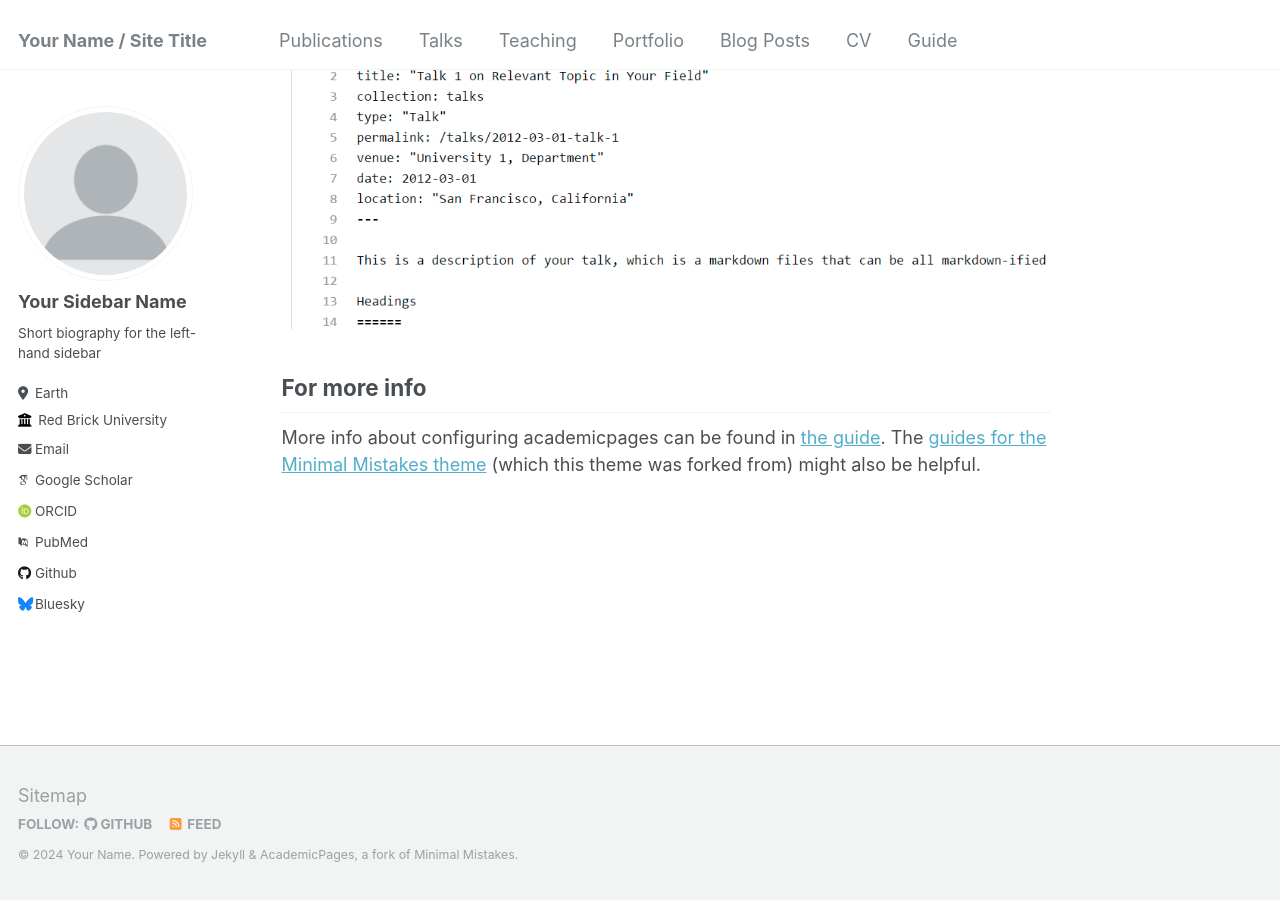
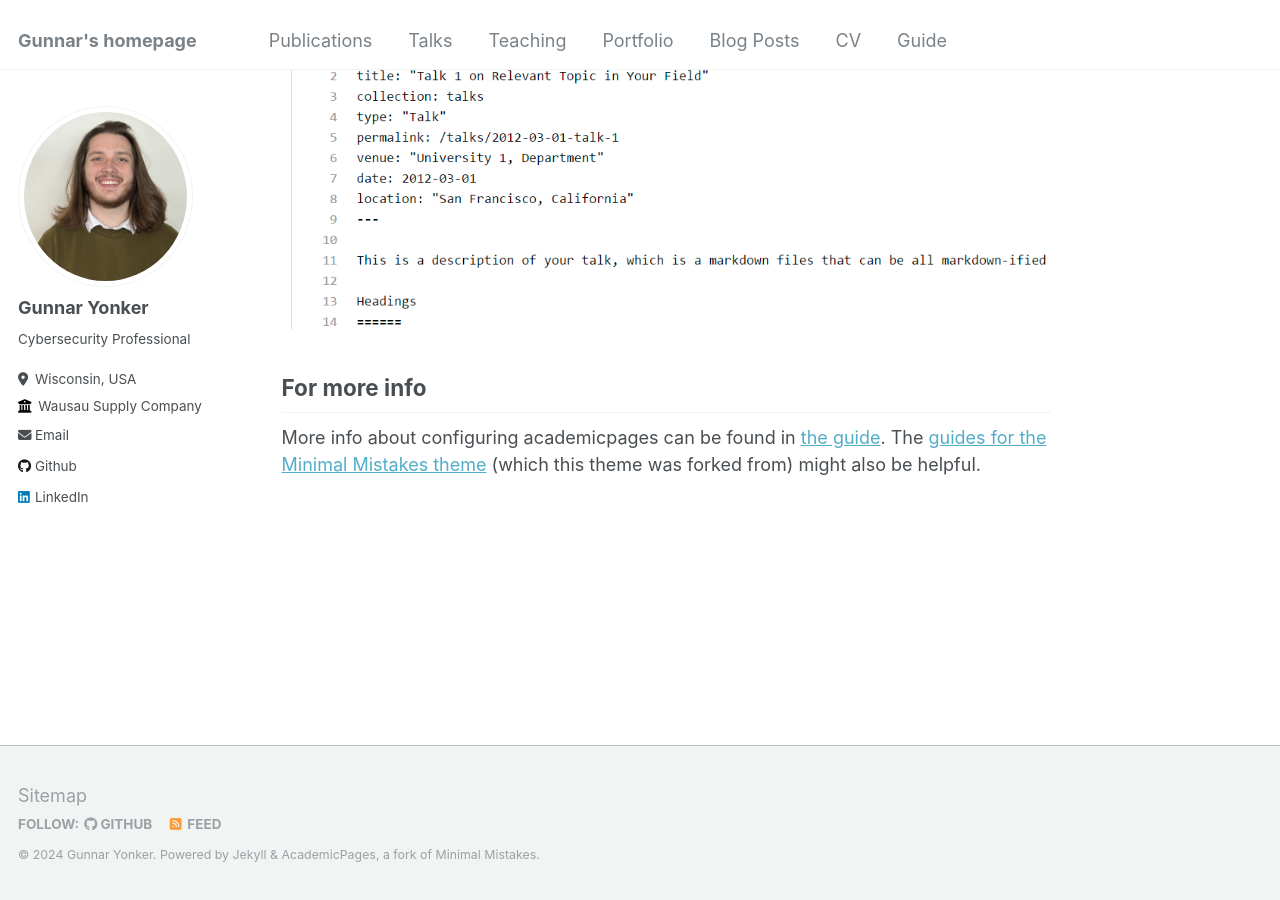
Before and after one commit to gunnaryonker/gunnaryonker.github.io, a Jekyll site: the page built from _pages/about.md, in a window 1280 px wide and 900 px high, scrolled down 2660 px. Built offline with Jekyll 4.4.1, drawn with Linux system fonts in a browser that asks for light colours; some web fonts are replaced.

Commit message:
Config.yml update

```diff
--- a/Gemfile
+++ b/Gemfile
@@ -25,4 +25,7 @@ group :jekyll_plugins do
   gem 'jekyll-sitemap'
   gem 'hawkins'
   gem "webrick", "~> 1.8"
+  gem 'tzinfo-data'
+  gem 'tzinfo'
+
 end
--- a/_config.yml
+++ b/_config.yml
@@ -8,46 +8,46 @@
 
 # Basic Site Settings
 locale                   : "en-US"
-title                    : "Your Name / Site Title"
+title                    : "Gunnar's homepage"
 title_separator          : "-"
-name                     : &name "Your Name"
+name                     : &name "Gunnar Yonker"
 description              : &description "personal description"
-url                      : https://academicpages.github.io # the base hostname & protocol for your site e.g. "https://mmistakes.github.io"
+url                      : https://gunnaryonker.github.io # the base hostname & protocol for your site e.g. "https://mmistakes.github.io"
 baseurl                  : "" # the subpath of your site, e.g. "/blog"
-repository               : "academicpages/academicpages.github.io"
+repository               : "/academicpages.github.io"
 
 # Site Author - The following control what appear as part of the author content on the side bar.
 #               If a field is blank the icon and link will not appear, otherwise it will be shown.
 #               Additional customization can be done by editing /_includes/author-profile.html
 author:
   # Biographic information
-  avatar           : "profile.png"
-  name             : "Your Sidebar Name"
+  avatar           : "IMG_3063.jpeg"
+  name             : "Gunnar Yonker"
   pronouns         : # example: "she/her"
-  bio              : "Short biography for the left-hand sidebar"
-  location         : "Earth"
-  employer         : "Red Brick University"
+  bio              : "Cybersecurity Professional"
+  location         : "Wisconsin, USA"
+  employer         : "Wausau Supply Company"
   uri              : # URL
-  email            : "none@example.org"
+  email            : "gunnaryonker@gmail.com"
 
   # Academic websites
   arxiv            : # URL - Update with the correct link to your profile
-  googlescholar    : "https://scholar.google.com/citations?user=PS_CX0AAAAAJ"
+  googlescholar    : # "https://scholar.google.com/citations?user=PS_CX0AAAAAJ"
   impactstory      : # URL
-  orcid            : "http://orcid.org/yourorcidurl"
-  pubmed           : "https://www.ncbi.nlm.nih.gov/pubmed/?term=john+snow"
+  orcid            : # "http://orcid.org/yourorcidurl"
+  pubmed           : # "https://www.ncbi.nlm.nih.gov/pubmed/?term=john+snow"
   researchgate     : # URL
 
   # Repositories and software development
   bitbucket        : # Username - Update with your username on the site
   codepen          : # Username
   dribbble         : # Username
-  github           : "academicpages"
+  github           : "gunnaryonker"
   kaggle           : # Username
   stackoverflow    : # User number or user number and name (i.e., use "1" or "1/jeff-atwood")
 
   # Social media
-  bluesky          : "bsky.app" # Replace this with you Bluesky username
+  bluesky          : # "bsky.app" # Replace this with you Bluesky username
   facebook         : # Username
   flickr           : # Username
   foursquare       : # Username
@@ -56,7 +56,7 @@ author:
   keybase          : # Username
   instagram        : # Username
   lastfm           : # Username
-  linkedin         : # Username
+  linkedin         : gunnar-yonker-532bb81a3
   mastodon         : # URL
   medium           : # URL
   pinterest        : # Username
@@ -280,7 +280,7 @@ sass:
 permalink: /:categories/:title/
 # paginate: 5 # amount of posts to show
 # paginate_path: /page:num/
-timezone: America/Los_Angeles # http://en.wikipedia.org/wiki/List_of_tz_database_time_zones
+timezone: America/New_York # http://en.wikipedia.org/wiki/List_of_tz_database_time_zones
 
 
 # Plugins
```
Also changed, not shown: files/IMG_3063.jpeg (added), images/IMG_3063.jpeg (added).
